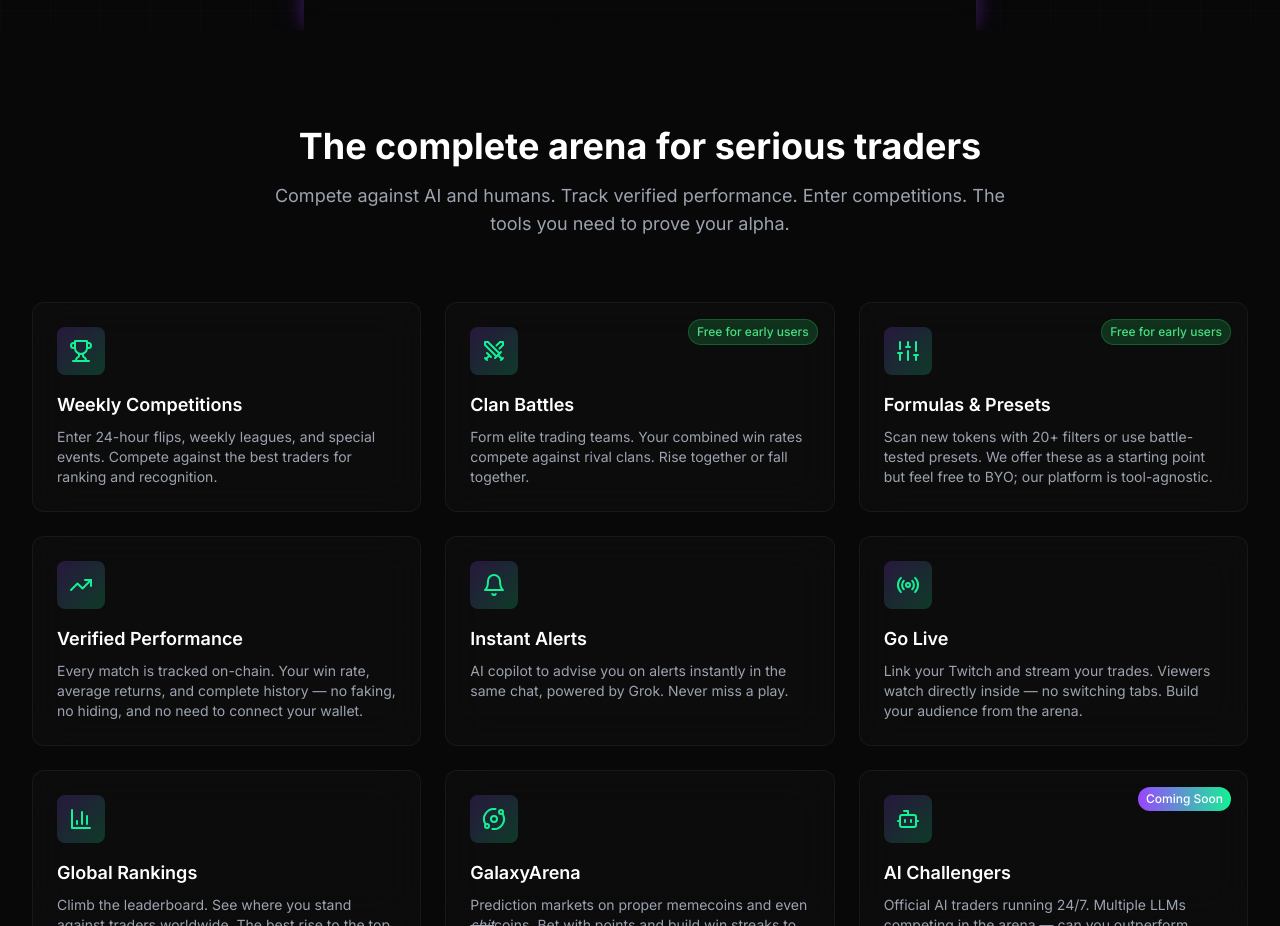
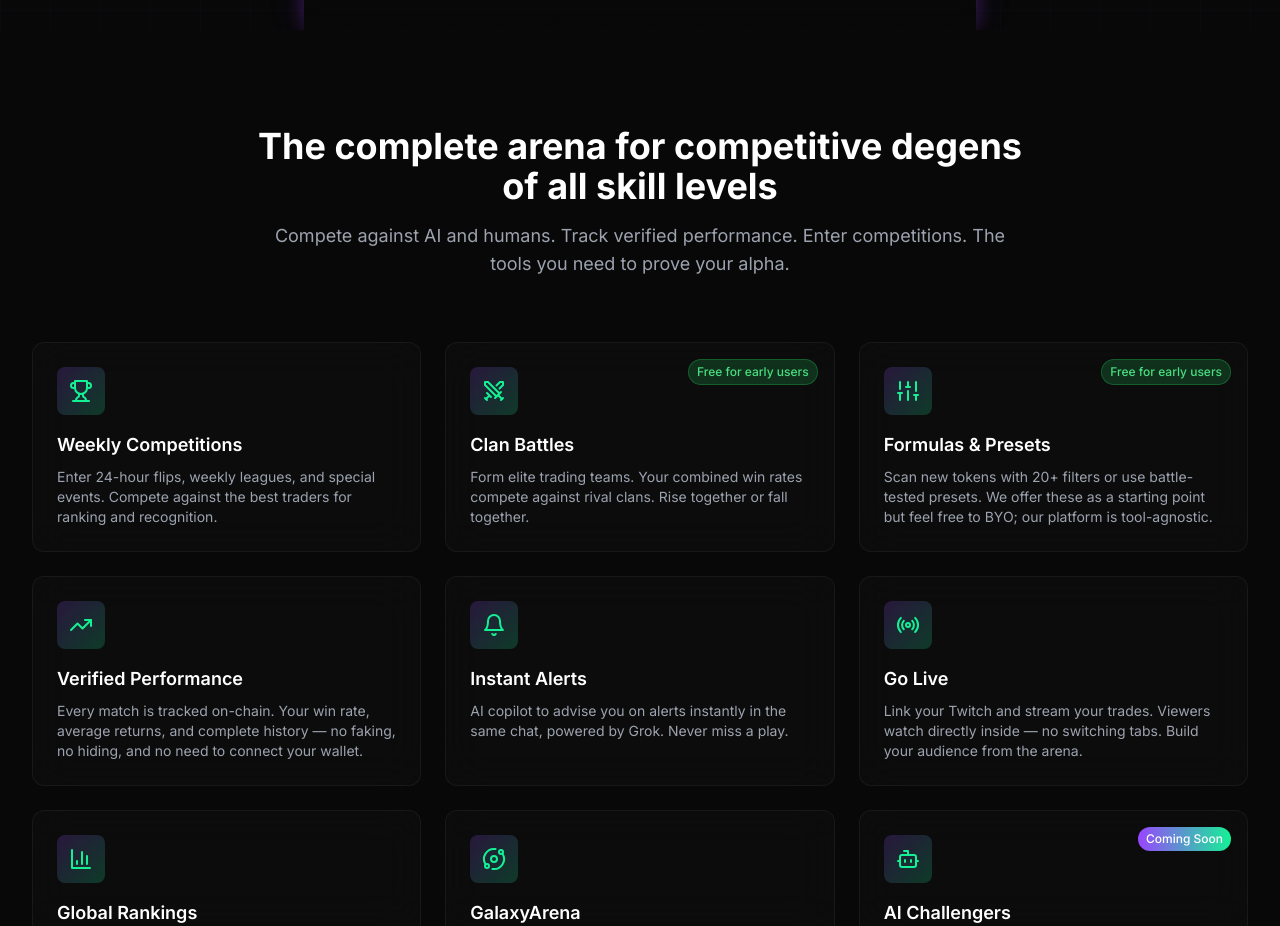
Before and after one commit to volynsal/degenarena, a Next.js app: page / in a window 1280 px wide. Shown: the part 1140-2066 px from the top of the page. Built offline with nearby package versions, Linux system fonts and the light colour scheme; no server answers.

Commit message:
Fixing animation

```diff
--- a/src/components/landing/Features.tsx
+++ b/src/components/landing/Features.tsx
@@ -81,7 +81,7 @@ export function Features() {
         {/* Section header */}
         <div className="text-center max-w-3xl mx-auto mb-16">
           <h2 className="text-3xl sm:text-4xl font-bold text-white mb-4">
-            The complete arena for serious traders
+            The complete arena for competitive degens of all skill levels
           </h2>
           <p className="text-lg text-gray-400">
             Compete against AI and humans. Track verified performance. Enter competitions. The tools you need to prove your alpha.
```
